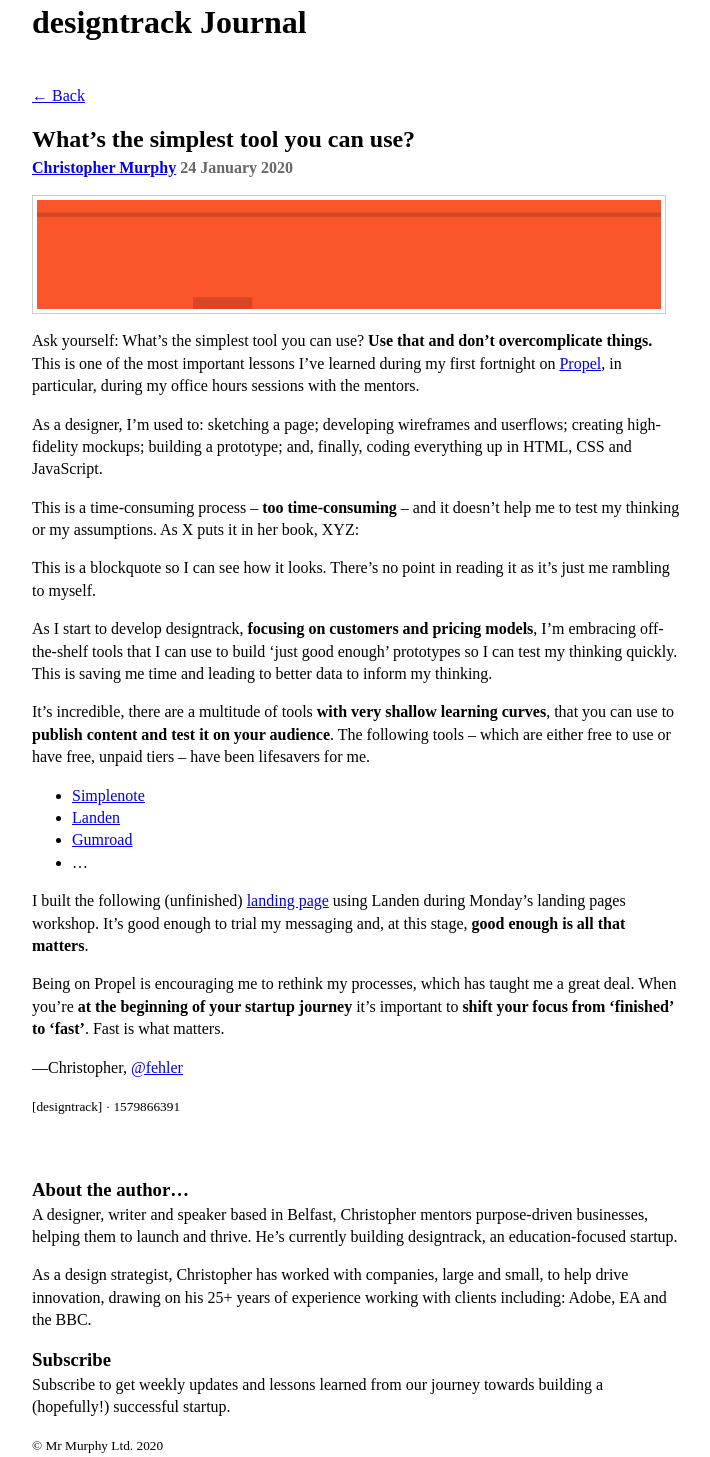
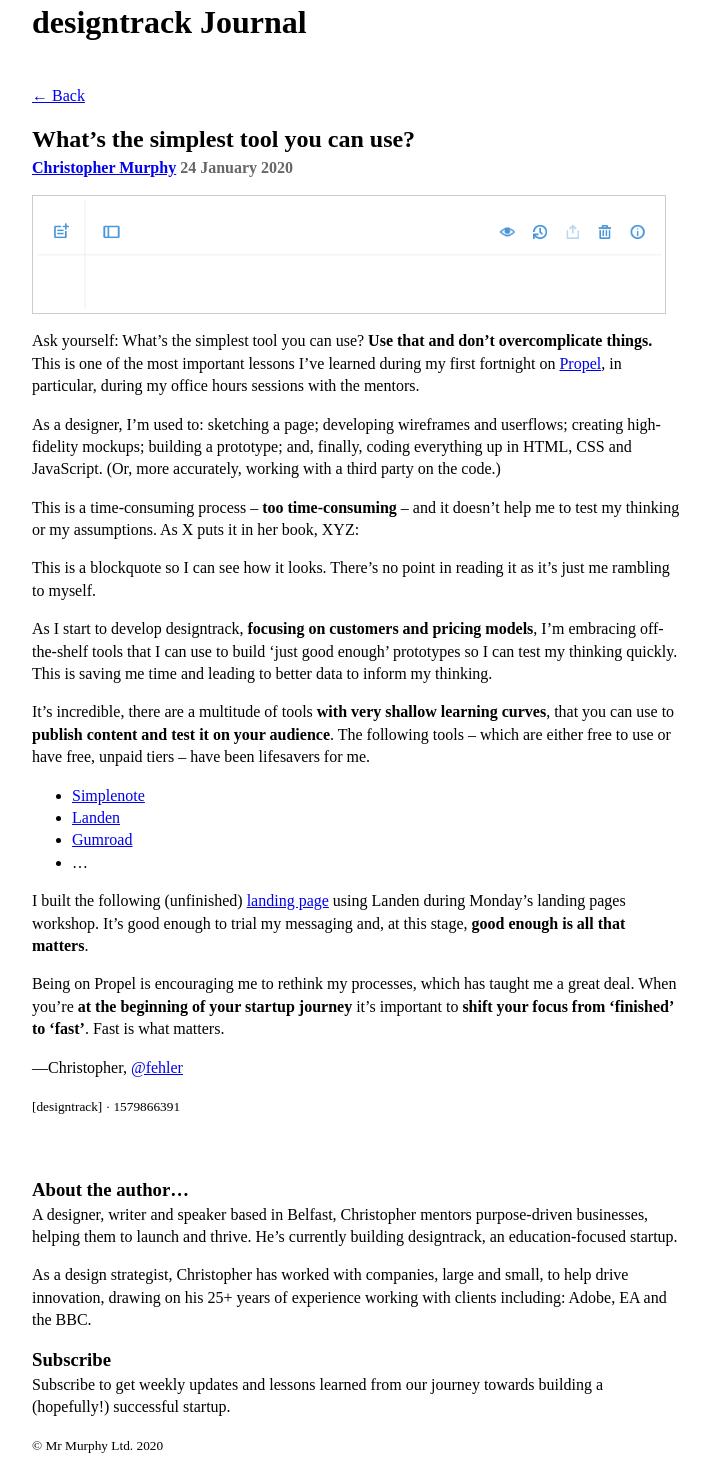
Before and after one commit to designtrack/designtrack-journal, a Jekyll site: the page built from _posts/2020-01-24-whats-the-simplest-tool-you-can-use.md, in a window 1280 px wide. Shown: the whole page, without its empty margins (283-993 px from the left). Built offline with Jekyll 4.4.1, drawn with Linux system fonts in a browser that asks for light colours; nearby versions of some CDN libraries.

Commit message:
Update from Forestry.io Christopher Murphy updated _posts/2020-01-24-whats-the-simplest-tool-you-can-use.md

```diff
--- a/_posts/2020-01-24-whats-the-simplest-tool-you-can-use.md
+++ b/_posts/2020-01-24-whats-the-simplest-tool-you-can-use.md
@@ -4,11 +4,11 @@
 date: 2020-01-24T11:46:31.000+00:00
 
 ---
-![The Simplest Tool](/uploads/simplest-tool.png)
+![The Simplest Tool](/uploads/005-whats-the-simplest-tool-you-can-use.png)
 
-Ask yourself: What’s the simplest tool you can use? **Use that and don’t overcomplicate things.** This is one of the most important lessons I’ve learned during my first fortnight on [Propel][01], in particular, during my office hours sessions with the mentors.
+Ask yourself: What’s the simplest tool you can use? **Use that and don’t overcomplicate things.** This is one of the most important lessons I’ve learned during my first fortnight on [Propel](https://igniteni.com), in particular, during my office hours sessions with the mentors.
 
-As a designer, I’m used to: sketching a page; developing wireframes and userflows; creating high-fidelity mockups; building a prototype; and, finally, coding everything up in HTML, CSS and JavaScript.
+As a designer, I’m used to: sketching a page; developing wireframes and userflows; creating high-fidelity mockups; building a prototype; and, finally, coding everything up in HTML, CSS and JavaScript. (Or, more accurately, working with a third party on the code.)
 
 This is a time-consuming process – **too time-consuming** – and it doesn’t help me to test my thinking or my assumptions. As X puts it in her book, XYZ:
 
```
Also changed, not shown: other parts of _posts/2020-01-24-whats-the-simplest-tool-you-can-use.md (+2 -7 lines).
